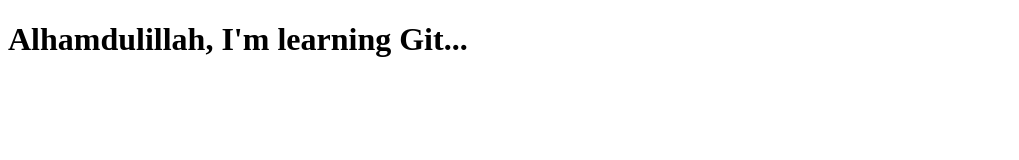
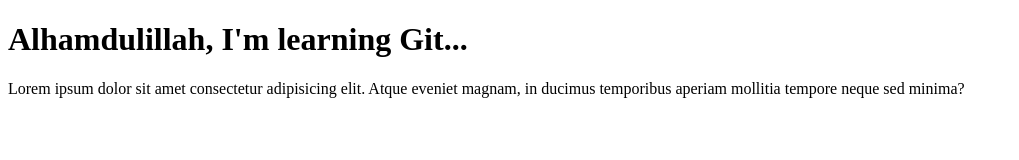
Before and after one commit to Rakib-Ahmed01/git-tutorial, a plain HTML site: page index.html in a window 1280 px wide. Shown: the whole page, without its empty margins (0-1019 px from the left). Drawn offline with Linux system fonts and the light colour scheme.

Commit message:
Added a paragraph

```diff
--- a/index.html
+++ b/index.html
@@ -8,5 +8,9 @@
   </head>
   <body>
     <h1>Alhamdulillah, I'm learning Git...</h1>
+    <p>
+      Lorem ipsum dolor sit amet consectetur adipisicing elit. Atque eveniet
+      magnam, in ducimus temporibus aperiam mollitia tempore neque sed minima?
+    </p>
   </body>
 </html>
```
